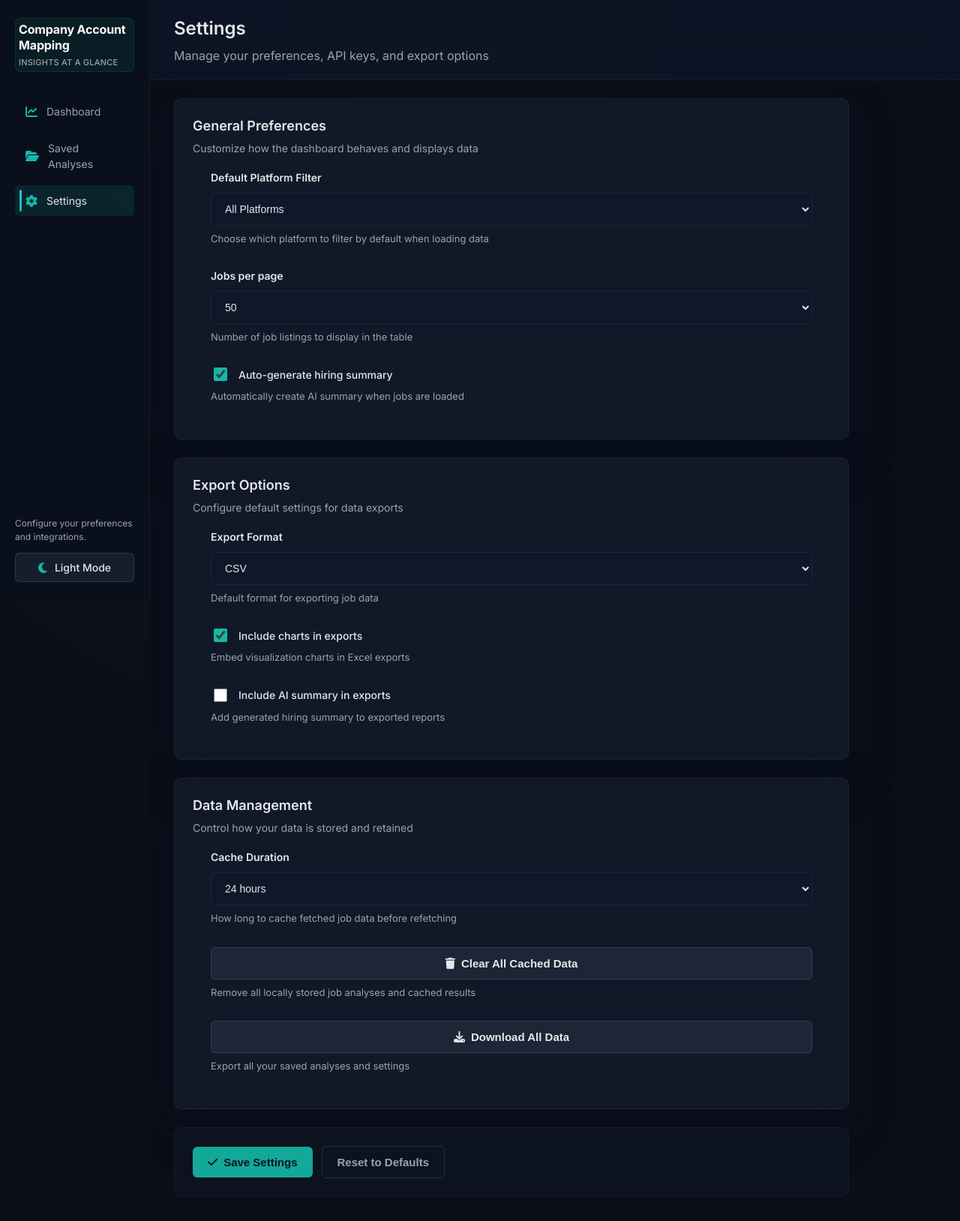
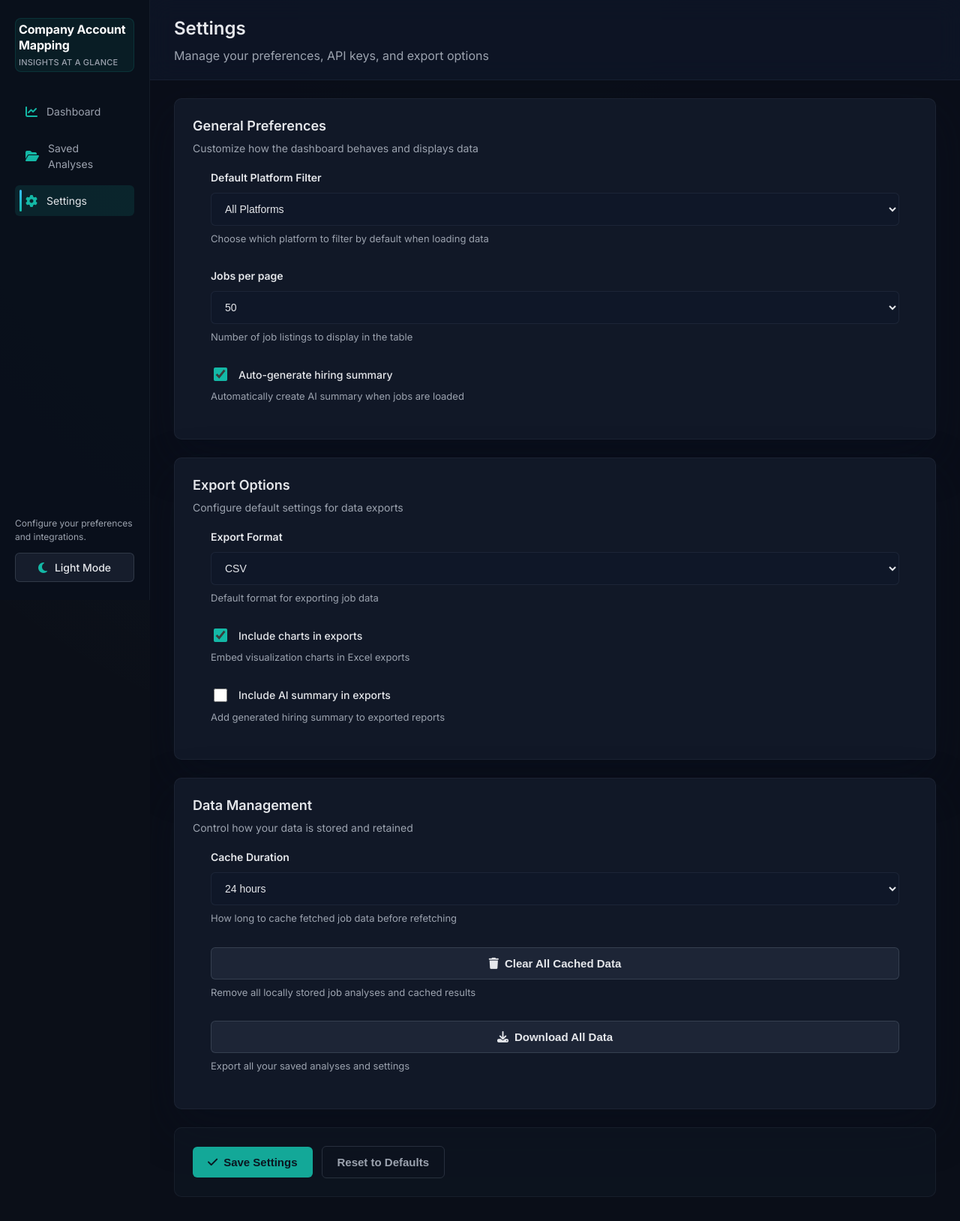
Before and after one commit to ammiels/account-mapping-website, a Flask app: page /settings in a window 1280 px wide. Shown: the whole page at 75% size. Run offline with Flask 3, Linux system fonts and the light colour scheme.

Commit message:
Fix settings page layout to span full width like dashboard

```diff
--- a/static/css/styles.css
+++ b/static/css/styles.css
@@ -961,7 +961,7 @@ a:hover {
 .settings-layout {
   display: grid;
   gap: 24px;
-  max-width: 900px;
+  max-width: 100%;
 }
 
 .settings-section {
```
